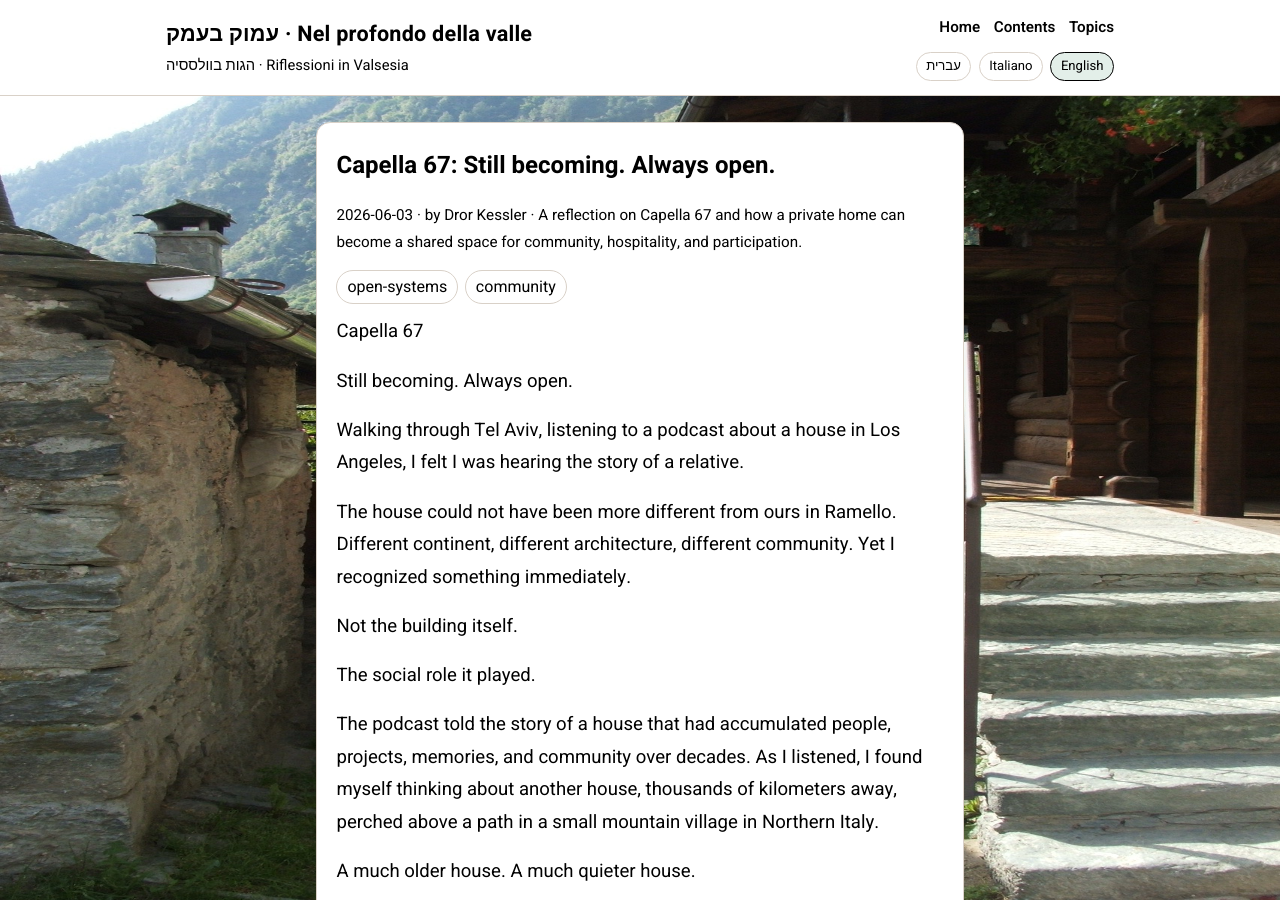
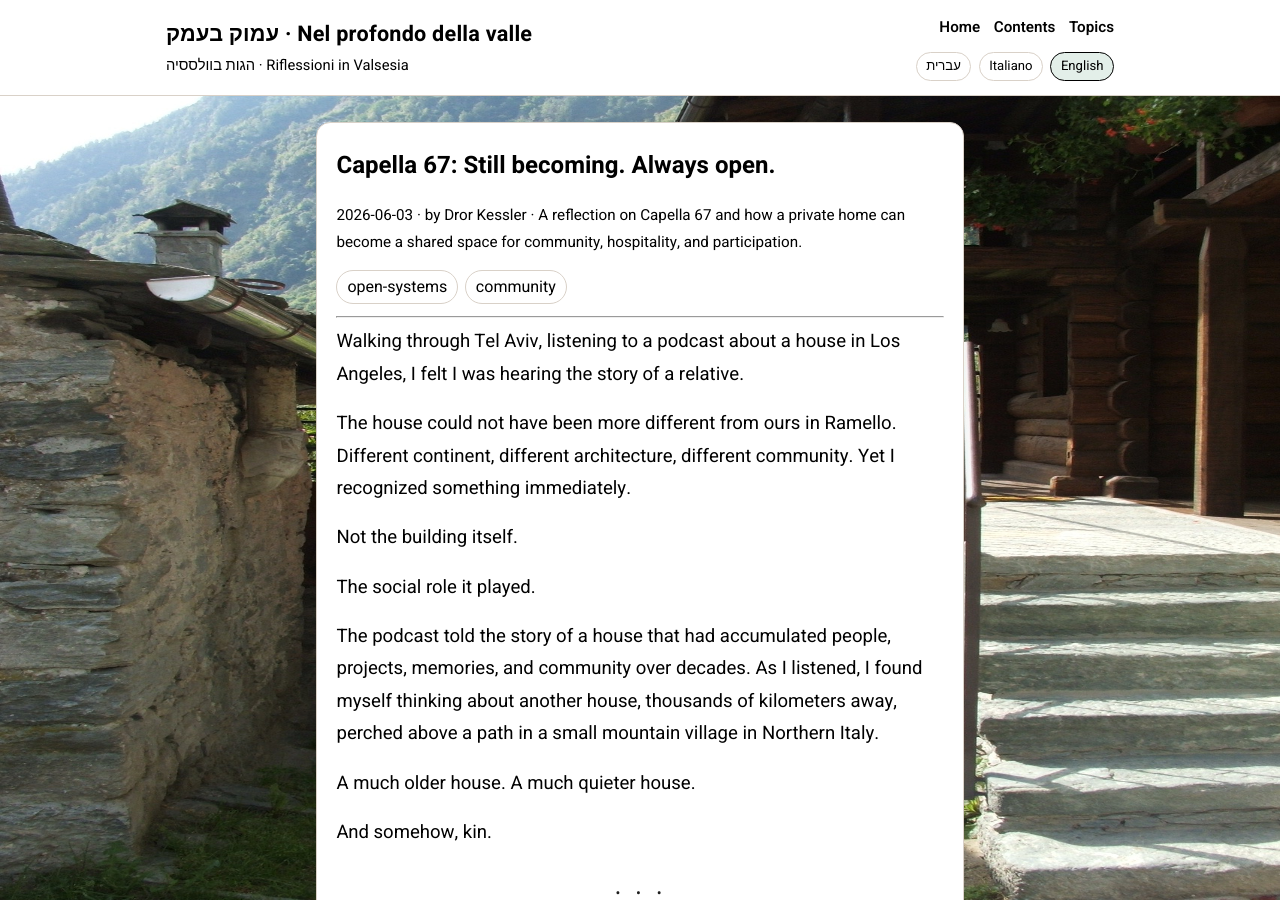
Before and after one commit to dror27/valsesia, a Jekyll site: the page built from _essays_en/capella_67.md, in a window 1280 px wide and 900 px high. Built offline with Jekyll 4.4.1, drawn with Linux system fonts in a browser that asks for light colours; some web fonts are replaced.

Commit message:
Refine essay content header and add divider

```diff
--- a/_essays_en/capella_67.md
+++ b/_essays_en/capella_67.md
@@ -18,10 +18,6 @@ related_reading:
 footer_image: "/assets/images/capella_67.jpg"
 footer_image_alt: "Capella 67"
 ---
-
-Capella 67
-
-Still becoming. Always open.
 
 Walking through Tel Aviv, listening to a podcast about a house in Los Angeles, I felt I was hearing the story of a relative.
 
--- a/_layouts/essay.html
+++ b/_layouts/essay.html
@@ -75,6 +75,7 @@ layout: default
       </ul>
     {% endif %}
   </header>
+  <hr/>
   <section class="essay-content">
     {% if page.unaudited_translation %}
       <p class="translation-warning">
```
